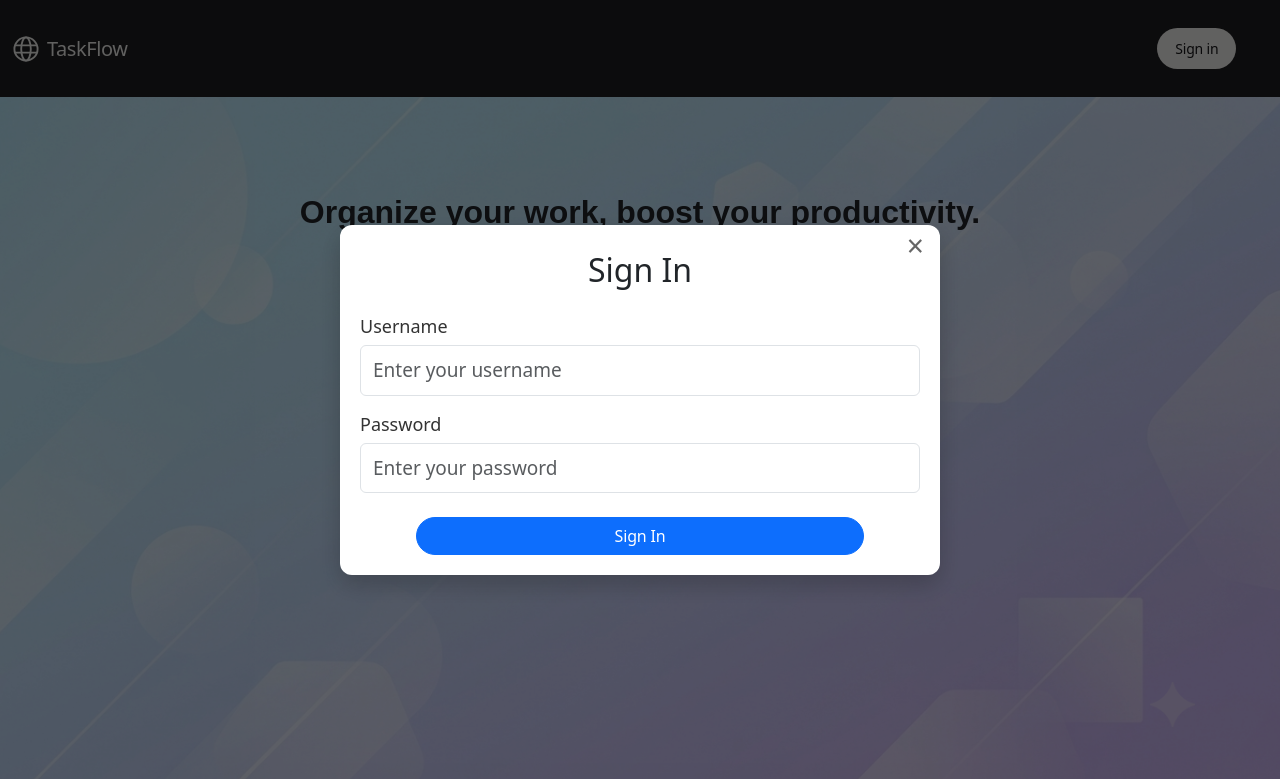
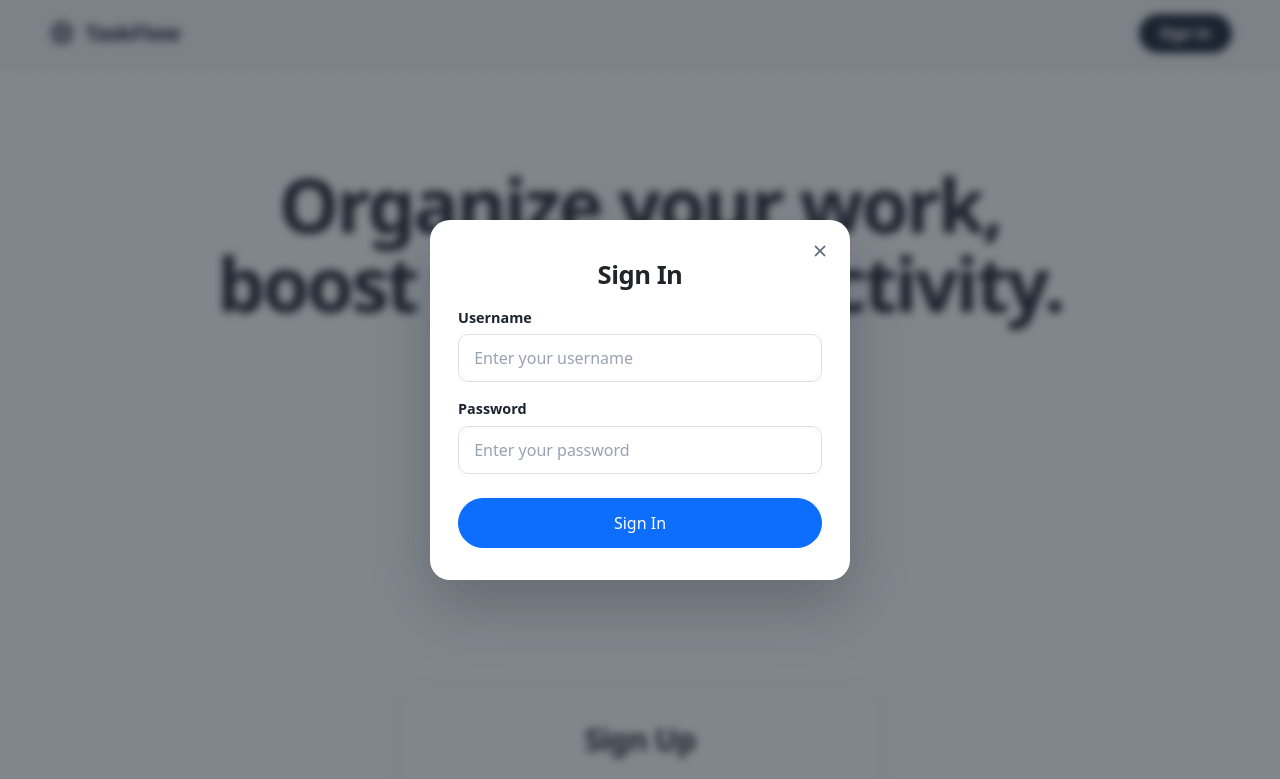
Before and after one commit to DAS-Coding21/Task-Management-Dashboard, a website: page index.html in a window 1280 px wide. Both pictures are taken after a click on the link "Sign in". Shown: the top 779 px of the page. Drawn offline with nearby package versions, Linux system fonts and the light colour scheme.

Commit message:
feat(UI):Redesigning the main page of the of the website

```diff
--- a/CSS/style.css
+++ b/CSS/style.css
@@ -1,198 +1,324 @@
+/* TaskFlow landing page styles. Load AFTER bootstrap.css (Bootstrap 5).
+   Add to <head>:
+   <link rel="stylesheet" href="https://fonts.googleapis.com/css2?family=Bricolage+Grotesque:wght@600;700;800&family=Figtree:wght@400;500;600&display=swap">
+
+   The sign-in modal is hidden by default. Show it by adding the class "active"
+   to #loginModal in JavaScript (classes "show" and "open" also work):
+     signindBtn.onclick = () => loginModal.classList.add("active");
+     closeLoginBtn.onclick = () => loginModal.classList.remove("active");
+*/
+
 :root {
-  --ink: #f4f3f0;
-  --dim: rgba(244, 243, 240, .60);
-  --line-2: rgba(255, 255, 255, .20);
-  --pad: clamp(20px, 3.4vw, 52px);
+  --tf-ink: #1b2430;
+  --tf-muted: #667085;
+  --tf-paper: #f2f4f1;
+  --tf-surface: #ffffff;
+  --tf-line: #dde2dc;
+  --tf-accent: #2f5bea;
+  --tf-accent-hover: #2447c4;
+  --tf-radius: 14px;
+  --tf-nav-h: 68px;
 }
 
-* { box-sizing: border-box;  padding: 0; margin: 0; }
-a { color: inherit; text-decoration: none;}
+html {
+  scroll-behavior: smooth;
+}
 
-/* Navbar Container */
-.nav {
-  position: relative;
-  z-index: 3;
+body {
+  margin: 0;
+  background: var(--tf-paper);
+  color: var(--tf-ink);
+  font-family: "Figtree", system-ui, -apple-system, "Segoe UI", sans-serif;
+  line-height: 1.55;
+  -webkit-font-smoothing: antialiased;
+}
+
+/* ---------- Navigation ---------- */
+nav.nav {
+  position: sticky;
+  top: 0;
+  z-index: 100;
+  display: flex;
+  flex-wrap: nowrap;
+  align-items: center;
+  justify-content: space-between;
+  height: var(--tf-nav-h);
+  margin: 0;
+  padding: 0 clamp(1rem, 4vw, 3rem);
+  background: rgba(242, 244, 241, 0.85);
+  -webkit-backdrop-filter: blur(10px);
+  backdrop-filter: blur(10px);
+  border-bottom: 1px solid var(--tf-line);
+}
+
+.nav .logo {
+  display: inline-flex;
+  align-items: center;
+  gap: 0.6rem;
+  color: var(--tf-ink);
+  font-family: "Bricolage Grotesque", "Figtree", system-ui, sans-serif;
+  font-size: 1.35rem;
+  font-weight: 700;
+  letter-spacing: -0.02em;
+  text-decoration: none;
+}
+
+.nav .logo svg {
+  width: 28px;
+  height: 28px;
+  flex: none;
+}
+
+.navend {
   display: flex;
   align-items: center;
-  padding: clamp(18px, 2.3vw, 28px) var(--pad);
-  background-color: #1f1f21;
+  gap: 0.75rem;
 }
 
-/* Logo */
-.logo {
-  display: flex;
-  align-items: center;
-  gap: 5px;
-  font-weight: 500;
-  letter-spacing: -.022em;
-  font-size: 20px;
-  flex: 0 0 auto;
-  color: #f4f3f0;
-  text-decoration: none;
-}
-.logo svg {
-  width: 32px;
-  height: 32px;
-  margin-left: 10px;
+.navend .btn.sm {
+  padding: 0.45rem 1.25rem;
+  font-size: 0.95rem;
+  font-weight: 600;
 }
 
-/* Right Side Actions */
-.navend {
-  margin-left: auto;
-  display: flex;
-  align-items: center;
-  gap: clamp(12px, 1.6vw, 22px);
-}
-.navend .sign {
-  font-size: 14.5px;
-  color: var(--dim);
-  transition: color .2s ease;
-  text-decoration: none;
-}
-.navend .sign:hover {
-  color: var(--ink);
+.navend .btn.solid {
+  background: var(--tf-ink);
+  border: 1px solid var(--tf-ink);
+  color: #fff;
 }
 
-/* Buttons */
-.btn{
-  display: inline-flex;
+.navend .btn.solid:hover {
+  background: var(--tf-accent);
+  border-color: var(--tf-accent);
+}
+
+/* ---------- Hero ---------- */
+.hero-section {
+  position: relative;
+  padding-bottom: 6rem;
+  /* faint dot grid, fades out toward the bottom */
+  background-image: radial-gradient(rgba(27, 36, 48, 0.12) 1px, transparent 1px);
+  background-size: 22px 22px;
+}
+
+.hero-section .container {
+  max-width: 900px;
+}
+
+.hero-section-heading {
+  margin-top: clamp(2rem, 8vh, 5rem) !important;
+  font-family: "Bricolage Grotesque", "Figtree", system-ui, sans-serif;
+  font-size: clamp(2.4rem, 7vw, 4.75rem);
+  font-weight: 800;
+  line-height: 1.04;
+  letter-spacing: -0.035em;
+  text-wrap: balance;
+  color: var(--tf-ink) !important;
+}
+
+.hero-section-subheading {
+  max-width: 34rem;
+  margin: 0 auto;
+  font-size: clamp(1.05rem, 2.2vw, 1.3rem);
+  color: var(--tf-muted) !important;
+  text-wrap: balance;
+}
+
+.hero-section .btn-dark {
+  position: relative;
+  padding: 0.9rem 2.75rem !important;
+  background: var(--tf-ink);
+  border-color: var(--tf-ink);
+  font-size: 1.1rem;
+  font-weight: 600;
+  transition: background-color 0.15s, border-color 0.15s, transform 0.15s;
+}
+
+.hero-section .btn-dark:hover {
+  background: var(--tf-accent);
+  border-color: var(--tf-accent);
+  transform: translateY(-1px);
+}
+
+/* The link sits inside the button; stretch it so the whole button is clickable */
+.hero-section .btn-dark a::after {
+  content: "";
+  position: absolute;
+  inset: 0;
+  border-radius: inherit;
+}
+
+/* ---------- Sign-in modal ---------- */
+.modal-overlay {
+  position: fixed;
+  inset: 0;
+  z-index: 200;
+  display: none;
   align-items: center;
   justify-content: center;
-  gap: 8px;
-  border-radius: 999px;
-  font-weight: 500;
-  letter-spacing: -.012em;
-  white-space: nowrap;
-  transition: transform .3s cubic-bezier(.2,.7,.3,1), background .25s ease, border-color .25s ease;
-}
-.btn:active {
-  transform: translateY(1px);
-}
-.btn.sm {
-  font-size: 14px;
-  padding: 9px 17px;
-}
-.btn.solid {
-  background: var(--ink);
-  color: #17171a;
-}
-.btn.solid:hover {
-  background: #fff;
+  padding: 1rem;
+  background: rgba(27, 36, 48, 0.55);
+  -webkit-backdrop-filter: blur(4px);
+  backdrop-filter: blur(4px);
 }
 
-/* Responsive query: hide center links on smaller screens */
-@media (max-width: 420px) {
-  .btn{
-    display: none;
+.modal-overlay.active,
+.modal-overlay.show,
+.modal-overlay.open {
+  display: flex;
+  animation: tf-fade 0.18s ease-out;
+}
+
+.modal-card {
+  position: relative;
+  width: 100%;
+  max-width: 420px;
+  max-height: 100%;
+  overflow-y: auto;
+  padding: 1.5rem 1.75rem 2rem;
+  background: var(--tf-surface);
+  border-radius: 20px;
+  box-shadow: 0 24px 60px rgba(27, 36, 48, 0.28);
+  animation: tf-rise 0.22s ease-out;
+}
+
+.modal-card h2 {
+  margin: 0;
+  font-family: "Bricolage Grotesque", "Figtree", system-ui, sans-serif;
+  font-size: 1.6rem;
+  font-weight: 700;
+  letter-spacing: -0.02em;
+}
+
+.close-btn {
+  position: absolute;
+  top: 0.75rem;
+  right: 0.75rem;
+  display: grid;
+  place-items: center;
+  width: 36px;
+  height: 36px;
+  padding: 0;
+  background: transparent;
+  border: 0;
+  border-radius: 50%;
+  color: var(--tf-muted);
+  font-size: 1.6rem;
+  line-height: 1;
+  cursor: pointer;
+  transition: background-color 0.15s, color 0.15s;
+}
+
+.close-btn:hover {
+  background: var(--tf-paper);
+  color: var(--tf-ink);
+}
+
+@keyframes tf-fade {
+  from { opacity: 0; }
+  to { opacity: 1; }
+}
+
+@keyframes tf-rise {
+  from { opacity: 0; transform: translateY(12px); }
+  to { opacity: 1; transform: none; }
+}
+
+/* ---------- Sign-up section ---------- */
+.user-registration-section {
+  scroll-margin-top: var(--tf-nav-h);
+  min-height: 100vh;
+}
+
+.user-registration-section .container {
+  max-width: 480px;
+  padding: 2.25rem 2rem 2.5rem;
+  background: var(--tf-surface);
+  border: 1px solid var(--tf-line);
+  border-radius: 20px;
+  box-shadow: 0 1px 2px rgba(27, 36, 48, 0.04), 0 12px 32px rgba(27, 36, 48, 0.06);
+}
+
+.user-registration-section h2 {
+  font-family: "Bricolage Grotesque", "Figtree", system-ui, sans-serif;
+  font-size: 1.9rem;
+  font-weight: 700;
+  letter-spacing: -0.02em;
+}
+
+/* ---------- Shared form styles (modal + sign-up) ---------- */
+.form-group label {
+  display: block;
+  margin-bottom: 0.35rem;
+  font-size: 0.9rem;
+  font-weight: 600;
+  color: var(--tf-ink);
+}
+
+.modal-card .form-group + .form-group {
+  margin-top: 1rem;
+}
+
+.form-group .form-control {
+  height: 48px;
+  padding: 0 0.95rem;
+  background: var(--tf-surface);
+  border: 1px solid var(--tf-line);
+  border-radius: 10px;
+  color: var(--tf-ink);
+  font-size: 1rem;
+  transition: border-color 0.15s, box-shadow 0.15s;
+}
+
+.form-group .form-control::placeholder {
+  color: #98a2b3;
+}
+
+.form-group .form-control:focus {
+  border-color: var(--tf-accent);
+  box-shadow: 0 0 0 3px rgba(47, 91, 234, 0.2);
+  outline: none;
+}
+
+.submit-btn {
+  --bs-btn-bg: var(--tf-accent);
+  --bs-btn-border-color: var(--tf-accent);
+  --bs-btn-hover-bg: var(--tf-accent-hover);
+  --bs-btn-hover-border-color: var(--tf-accent-hover);
+  --bs-btn-active-bg: var(--tf-accent-hover);
+  --bs-btn-active-border-color: var(--tf-accent-hover);
+  --bs-btn-focus-shadow-rgb: 47, 91, 234;
+  width: 100%;
+  height: 50px;
+  font-size: 1rem;
+  font-weight: 600;
+}
+
+/* Visible keyboard focus everywhere */
+a:focus-visible,
+button:focus-visible {
+  outline: 3px solid rgba(47, 91, 234, 0.55);
+  outline-offset: 2px;
+}
+
+/* ---------- Small screens and motion ---------- */
+@media (max-width: 575.98px) {
+  :root { --tf-nav-h: 60px; }
+
+  .user-registration-section .container {
+    padding: 1.75rem 1.25rem 2rem;
+  }
+
+  .hero-section {
+    padding-bottom: 4rem;
   }
 }
 
-.hero-section{
-    height: 90vh;
-    background-image: url('../Assets/img/Gemini_Generated_Image_x90od9x90od9x90o.png');
-    background-size: cover;
-    background-position: center;
+@media (prefers-reduced-motion: reduce) {
+  html { scroll-behavior: auto; }
+  .modal-overlay.active,
+  .modal-overlay.show,
+  .modal-overlay.open,
+  .modal-card { animation: none; }
+  .hero-section .btn-dark { transition: none; }
 }
-
-.hero-section-heading{
-    font-size: 32px;
-    font-weight: bold;
-    font-family: sans-serif;
-
-}
-
-.hero-section-subheading{
-    font-size: 16px;
-    font-weight: normal;
-    font-family: sans-serif;
-}
-
-/* Modal Overlay (covers whole screen, hidden by default) */
-.modal-overlay {
-    position: fixed;
-    top: 0px;
-    left: 0;
-    width: 100%;
-    height: 100%;
-    background: rgba(0, 0, 0, 0.6); /* 80% Semi-transparent dark background */
-    display: flex;
-    justify-content: center;
-    align-items: center;
-    z-index: 1000;
-
-    /* Hidden state */
-    opacity: 0;
-    visibility: hidden;
-    transition: opacity 0.3s ease, visibility 0.3s ease;
-}
-
-/* When active, show the modal */
-.modal-overlay.active {
-    opacity: 1;
-    visibility: visible;
-}
-
-/* The actual login box */
-.modal-card {
-    background: #fff;
-    padding: 10px 20px 20px 20px;
-    width: 98%;
-    max-width: 600px;
-    border-radius: 12px;
-    box-shadow: 0 10px 25px rgba(0,0,0,0.2);
-    position: relative;
-    transform: translateY(-20px);
-    transition: transform 0.3s ease;
-}
-
-.modal-overlay.active .modal-card {
-    transform: translateY(0);
-}
-
-/* Close button (X) */
-.close-btn {
-    position: absolute;
-    top: -2px;
-    right: 16px;
-    background: none;
-    border: none;
-    font-size: 30px;
-    cursor: pointer;
-    color: #666;
-}
-
-.close-btn:hover {
-    color: #000;
-}
-
-/* Form styling inside modal */
-.form-group {
-    margin-bottom: 15px;
-    text-align: left;
-}
-
-.form-group label {
-    display: block;
-    margin-bottom: 5px;
-    font-size: 18px;
-    color: #333;
-}
-
-.form-group input {
-    padding: 10px 12px;
-    font-size: 16px;
-}
-
-/* Buttons */
-.submit-btn{
-  width: 80%;
-}
-.btn-submit:hover {
-    background: #0b5ed7;
-}
-
-
-/* Registration Section */
-.form-group input {
-    font-size: 19px;
-}
```
